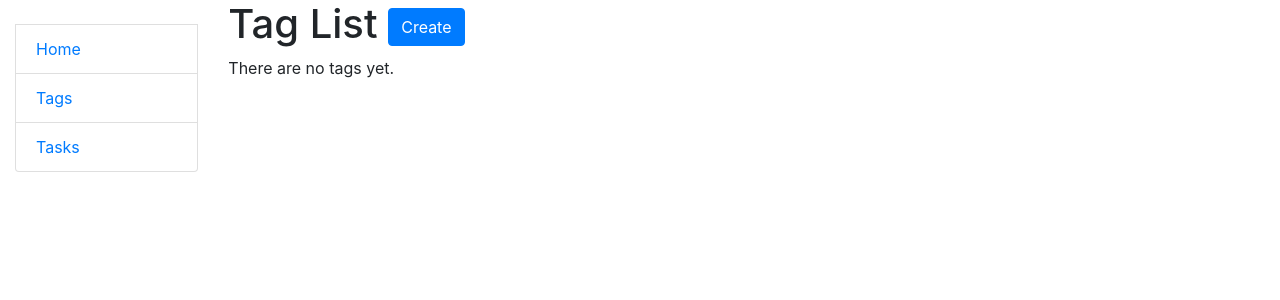
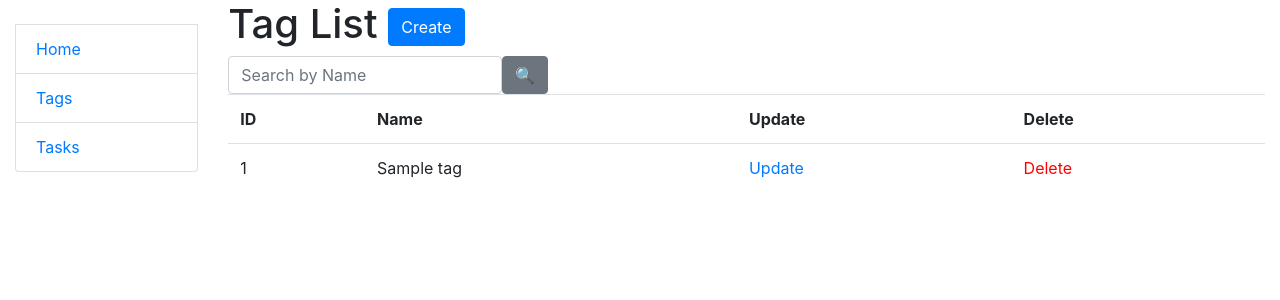
Before and after one commit to Yaroslav-Stetsko/Todo-List-project, a Django app: page /tags/ in a window 1280 px wide. Shown: the top 300 px of the page. Run offline with Django 4.2, Linux system fonts and the light colour scheme; tables that the repository leaves empty hold one stand-in row (Sample ...); some libraries are stand-ins or nearby versions.

Commit message:
Implemented CRUD for tags & fixed search glitch

```diff
--- a/templates/todo/tag_list.html
+++ b/templates/todo/tag_list.html
@@ -4,12 +4,12 @@
 {% block content %}
   <h1>
     Tag List
-    <a href="#" class="btn btn-primary">
+    <a href="{% url 'todo:tag-create' %}" class="btn btn-primary">
       Create
     </a>
   </h1>
 
-  {% if manufacturer_list %}
+  {% if tag_list %}
     <form action="" method="get" class="form-inline">
     {{ search_form|crispy }}
     <input type="submit" value="🔍" class="btn btn-secondary">
@@ -31,13 +31,13 @@
               {{ tag.name }}
           </td>
           <td>
-              <a href="#">
+              <a href="{% url 'todo:manufacturer-update' pk=tag.pk%}">
                 Update
               </a>
             </td>
             <td>
               <a style="color: red"
-                href="#">
+                href="{% url 'todo:manufacturer-delete' pk=tag.pk%}">
                 Delete
               </a>
             </td>
--- a/todo/urls.py
+++ b/todo/urls.py
@@ -1,6 +1,6 @@
 from django.urls import path
 
-from todo.views import index, TagListView
+from todo.views import index, TagListView, TagCreateView, TagUpdateView, TagDeleteView
 
 urlpatterns = [
     path("", index, name="index"),
@@ -9,6 +9,21 @@ urlpatterns = [
         TagListView.as_view(),
         name="tag-list",
     ),
+    path(
+        "tags/create/",
+        TagCreateView.as_view(),
+        name="tag-create",
+    ),
+    path(
+        "tags/<int:pk>/update/",
+        TagUpdateView.as_view(),
+        name="manufacturer-update",
+    ),
+    path(
+        "tags/<int:pk>/delete/",
+        TagDeleteView.as_view(),
+        name="manufacturer-delete",
+    ),
 ]
 
 app_name = "todo"
--- a/todo/views.py
+++ b/todo/views.py
@@ -1,4 +1,5 @@
 from django.shortcuts import render
+from django.urls import reverse_lazy
 from django.views import generic
 
 from todo.forms import TagSearchForm
@@ -26,13 +27,15 @@ def index(request):
 class TagListView(generic.ListView):
     model = Tag
     paginate_by = 7
+    template_name = "todo/tag_list.html"
+
     queryset = Tag.objects.all()
 
     def get_context_data(self, *, object_list=None, **kwargs):
         name = self.request.GET.get("name", "")
 
         context = super(TagListView, self).get_context_data(**kwargs)
-        context["search_form"] = TagListView(initial={
+        context["search_form"] = TagSearchForm(initial={
             "name": name
         })
 
@@ -47,3 +50,21 @@ class TagListView(generic.ListView):
             )
 
         return self.queryset
+
+
+class TagCreateView(generic.CreateView):
+    model = Tag
+    fields = "__all__"
+    success_url = reverse_lazy("todo:tag-list")
+
+
+class TagUpdateView(generic.UpdateView):
+    model = Tag
+    fields = "__all__"
+    success_url = reverse_lazy("todo:tag-list")
+
+
+class TagDeleteView(generic.DeleteView):
+    model = Tag
+    fields = "__all__"
+    success_url = reverse_lazy("todo:tag-list")
```
Also changed, not shown: templates/todo/tag_confirm_delete.html (added, +11 -0 lines), templates/todo/tag_form.html (added, +12 -0 lines).
